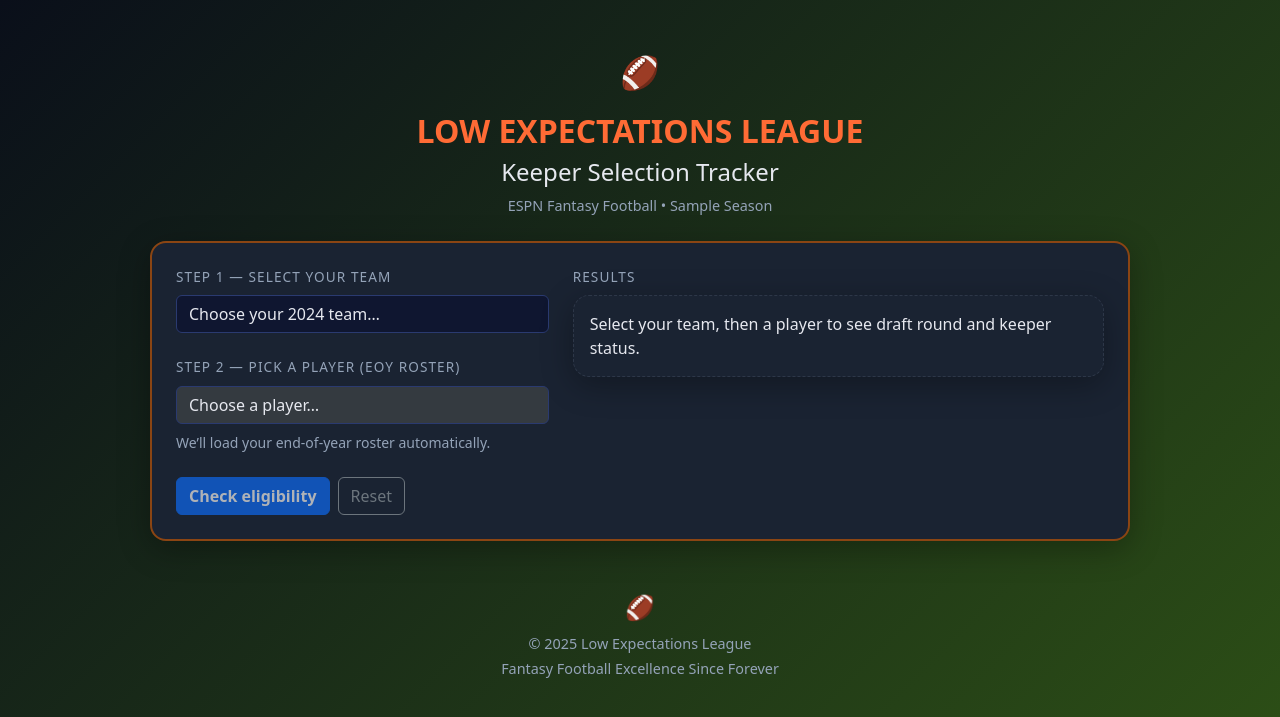
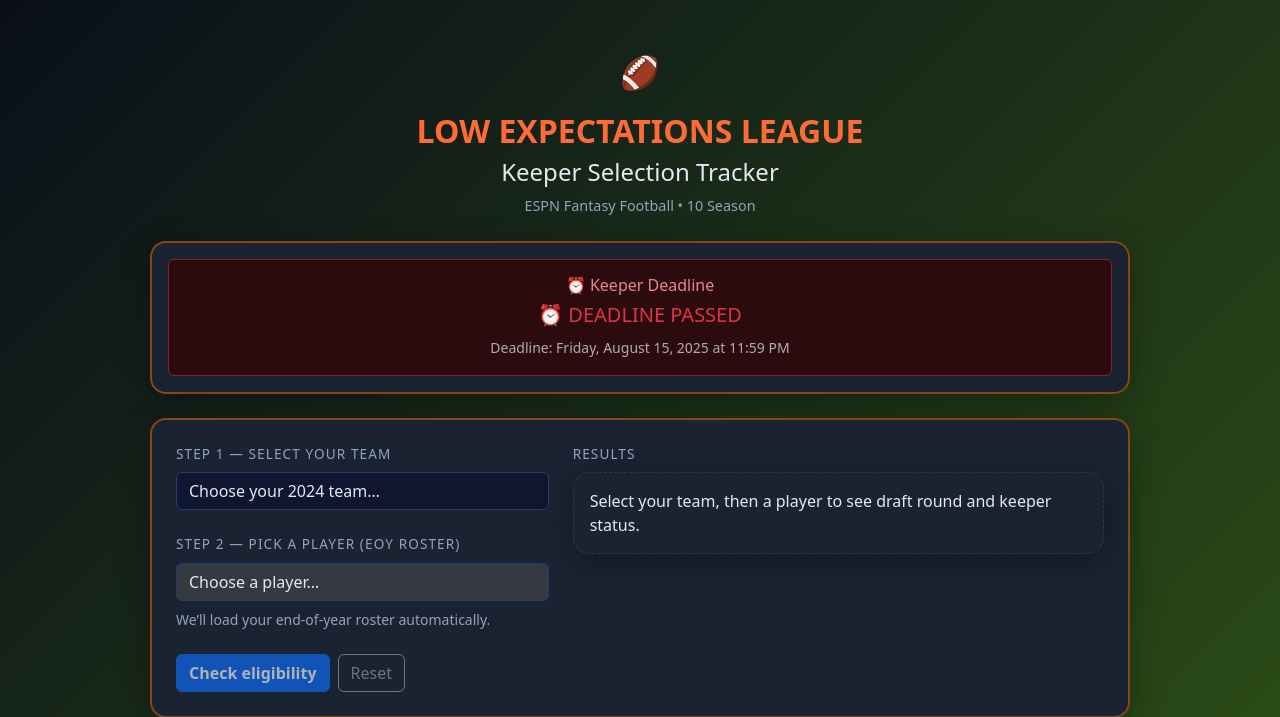
Before and after one commit to dancosta154/low-expectations-keeper, a Flask app: template app/templates/index.html in a window 1280 px wide. Shown: the top 717 px of the page. Run offline with Flask 3, Linux system fonts and the light colour scheme; the template is opened without the code that fills it: most values are stand-ins (such as "Sample title", 1, 10 or a date in 2020).

Commit message:
Add keeper deadline countdown with automatic email button disabling

```diff
--- a/app/templates/index.html
+++ b/app/templates/index.html
@@ -119,9 +119,20 @@
           </h1>
           <h2 class="h4 mb-2">Keeper Selection Tracker</h2>
           <div class="small-muted">
-            ESPN Fantasy Football • {{ last_season }} Season
+            ESPN Fantasy Football • {{ last_season + 1  }} Season
           </div>
         </header>
+
+        <!-- Keeper Deadline Countdown -->
+        <div class="k-card p-3 mb-4">
+          <div class="text-center">
+            <div class="alert alert-info mb-0" id="deadlineAlert">
+              <h6 class="mb-2">⏰ Keeper Deadline</h6>
+              <div id="countdown" class="h5 mb-2"></div>
+              <small class="text-muted">Deadline: <span id="deadlineDate"></span></small>
+            </div>
+          </div>
+        </div>
 
         <div class="k-card p-4 mb-4">
           <div class="row g-4">
@@ -571,6 +582,65 @@
         showPlaceholder();
       });
 
+      // Keeper Deadline Countdown
+      const deadlineDate = new Date('2025-08-15T23:59:59'); // Set your deadline here
+      const deadlineDateEl = document.getElementById('deadlineDate');
+      const countdownEl = document.getElementById('countdown');
+      const deadlineAlertEl = document.getElementById('deadlineAlert');
+
+      function updateCountdown() {
+        const now = new Date();
+        const timeLeft = deadlineDate - now;
+
+        if (timeLeft <= 0) {
+          // Deadline has passed
+          countdownEl.innerHTML = '<span class="text-danger">⏰ DEADLINE PASSED</span>';
+          deadlineAlertEl.className = 'alert alert-danger mb-0';
+          emailKeepersBtn.disabled = true;
+          emailKeepersBtn.innerHTML = '📧 Email Commissioner <span class="badge bg-danger">Deadline Passed</span>';
+          return;
+        }
+
+        // Calculate time units
+        const days = Math.floor(timeLeft / (1000 * 60 * 60 * 24));
+        const hours = Math.floor((timeLeft % (1000 * 60 * 60 * 24)) / (1000 * 60 * 60));
+        const minutes = Math.floor((timeLeft % (1000 * 60 * 60)) / (1000 * 60));
+        const seconds = Math.floor((timeLeft % (1000 * 60)) / 1000);
+
+        // Format countdown
+        let countdownText = '';
+        if (days > 0) {
+          countdownText = `${days}d ${hours}h ${minutes}m`;
+        } else if (hours > 0) {
+          countdownText = `${hours}h ${minutes}m ${seconds}s`;
+        } else {
+          countdownText = `${minutes}m ${seconds}s`;
+        }
+
+        countdownEl.textContent = countdownText;
+
+        // Change color based on urgency
+        if (days <= 1) {
+          deadlineAlertEl.className = 'alert alert-warning mb-0';
+        } else if (days <= 3) {
+          deadlineAlertEl.className = 'alert alert-info mb-0';
+        }
+      }
+
+      // Update countdown every second
+      updateCountdown();
+      setInterval(updateCountdown, 1000);
+
+      // Format deadline date for display
+      deadlineDateEl.textContent = deadlineDate.toLocaleDateString('en-US', {
+        weekday: 'long',
+        year: 'numeric',
+        month: 'long',
+        day: 'numeric',
+        hour: '2-digit',
+        minute: '2-digit'
+      });
+
       // initial state
       showPlaceholder();
     </script>
```
